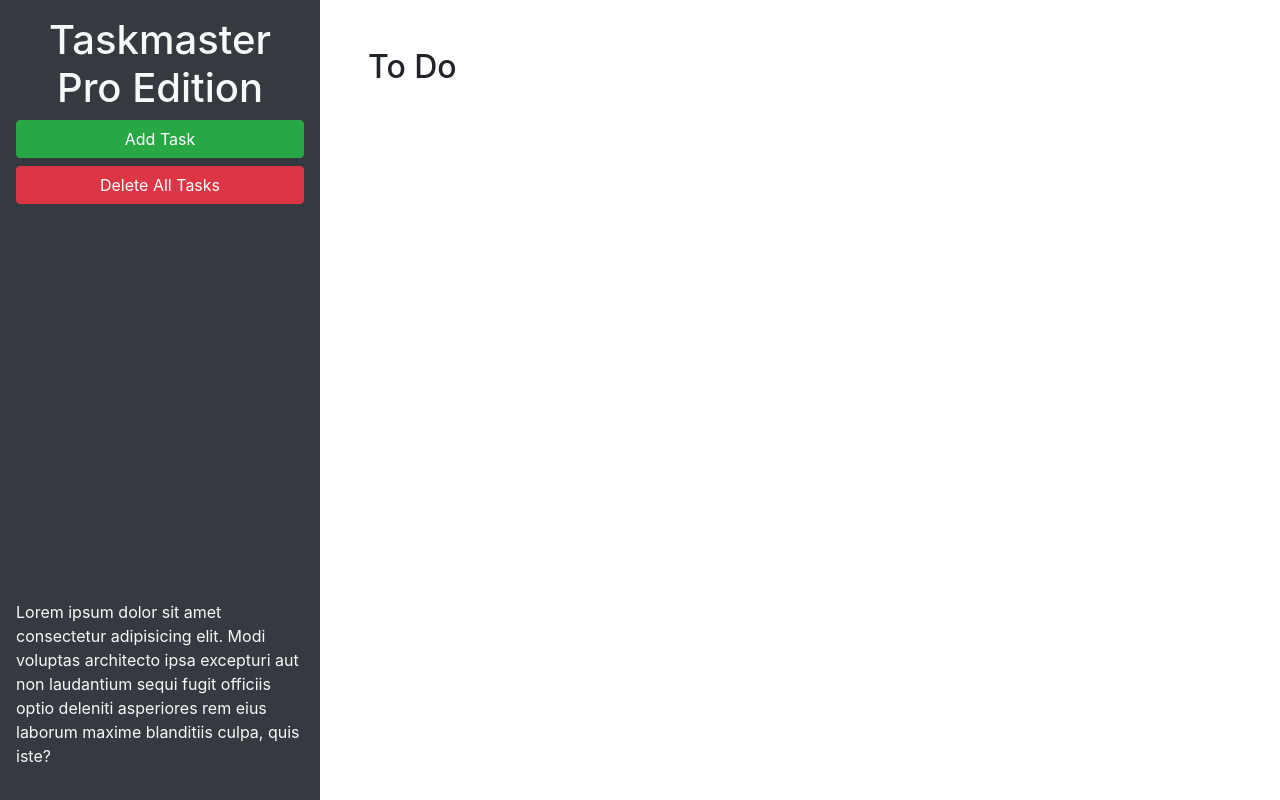
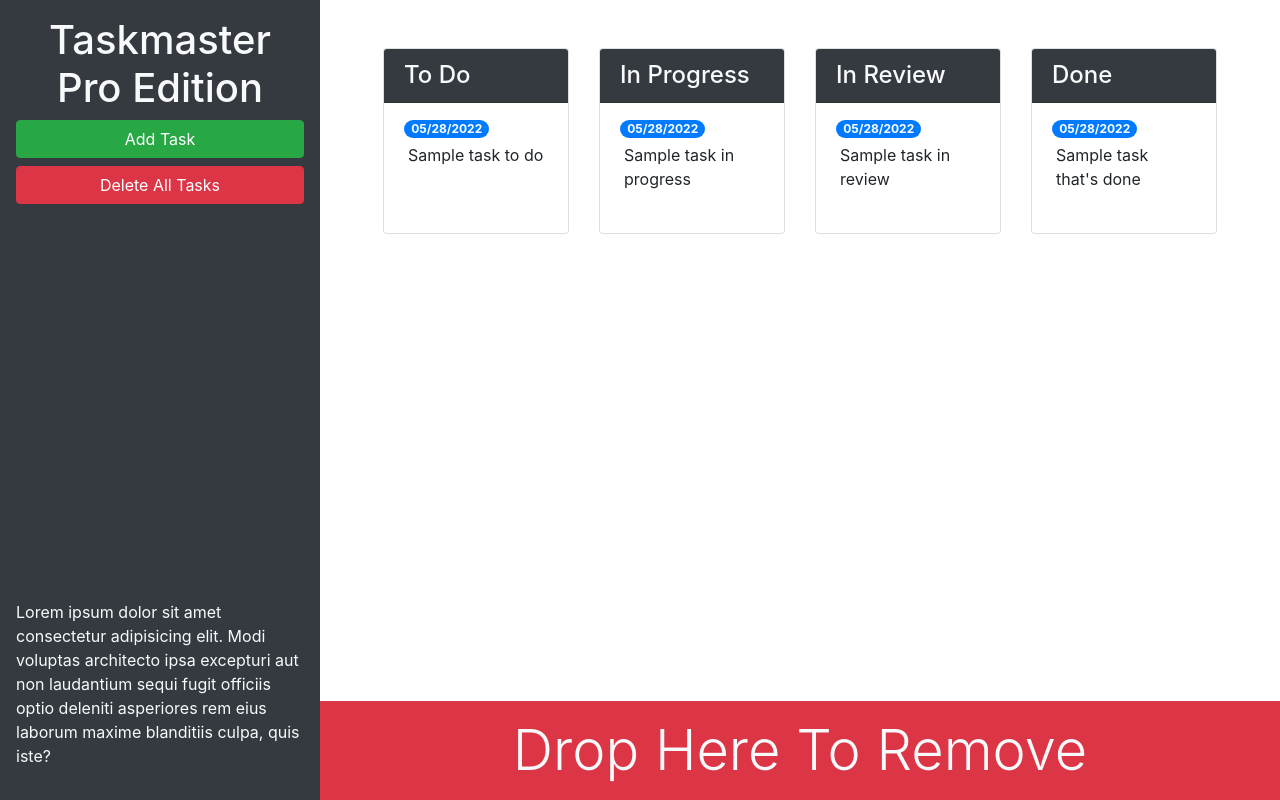
Before and after one commit to Alexnj1/taskmaster-pro, a plain HTML site: page index.html in a window 1280 px wide. Drawn offline with nearby package versions, Linux system fonts and the light colour scheme.

Commit message:
added bootstrap components and styles

```diff
--- a/index.html
+++ b/index.html
@@ -13,21 +13,79 @@
 <body>
 
   <div class="row min-vh-100 no-gutters">
-    <header class="col-12 col-lg-3 bg-dark text-light d-flex flex-column p-4 p-lg-3">
+    <header class="col-12 col-lg-3 bg-dark text-light d-flex flex-column p-4 p-lg-3 sticky-top">
       <h1 class="text-center">Taskmaster Pro Edition</h1>
       <button id="create-task" class="btn btn-block btn-success" data-toggle="modal" data-target="#task-form-modal">Add
         Task</button>
       <button id="remove-tasks" class="btn btn-block btn-danger">Delete All Tasks</button>
-      <p class="mt-auto">Lorem ipsum dolor sit amet consectetur adipisicing elit. Modi voluptas architecto ipsa
+      <p class="mt-auto d-none d-lg-block">Lorem ipsum dolor sit amet consectetur adipisicing elit. Modi voluptas architecto ipsa
         excepturi aut non
         laudantium sequi fugit officiis optio deleniti asperiores rem eius laborum maxime blanditiis culpa, quis iste?
       </p>
     </header>
-    <main class="col-12 col-lg-9">
-      <div class="m-5">
-        <h2>To Do</h2>
-        <ul id="list-toDo" class="list-group"> </ul>
+    <main class="col-12 col-lg-9 d-flex flex-column">
+      <!-- to do start -->
+      <div class="m-5 row justify-content-around">
+        <div class="col-12 col-md-6 col-xl-3 mb-3">
+          <div class="card">
+            <h4 class="card-header bg-dark text-light">To Do</h4>
+            <ul id="list-toDo" class="list-group list-group-flush">
+              <li class="list-group-item">
+                <span class="badge badge-primary badge-pill">05/28/2022</span>
+                <p class="m-1">Sample task to do</p>
+              </li>
+            </ul>
+          </div>
+        </div>
+        <!-- to do end -->
+
+        <!-- in progress start -->
+        <div class="col-12 col-md-6 col-xl-3 mb-3">
+          <div class="card">
+            <h4 class="card-header bg-dark text-light">In Progress</h4>
+            <ul id="list-inProgress" class="list-group list-group-flush">
+              <li class="list-group-item">
+                <span class="badge badge-primary badge-pill">05/28/2022</span>
+                <p class="m-1">Sample task in progress</p>
+              </li>
+            </ul>
+          </div>
+        </div>
+        <!-- in progress end -->
+        <!-- in review start -->
+        <div class="col-12 col-md-6 col-xl-3 mb-3">
+          <div class="card">
+            <h4 class="card-header bg-dark text-light">In Review</h4>
+            <ul id="list-inReview" class="list-group list-group-flush">
+              <li class="list-group-item">
+                <span class="badge badge-primary badge-pill">05/28/2022</span>
+                <p class="m-1">Sample task in review</p>
+              </li>
+            </ul>
+          </div>
+        </div>
+        <!-- in review end -->
+        <!-- done start -->
+        <div class="col-12 col-md-6 col-xl-3 mb-3">
+          <div class="card">
+            <h4 class="card-header bg-dark text-light">Done</h4>
+            <ul id="list-done" class="list-group list-group-flush">
+              <li class="list-group-item">
+                <span class="badge badge-primary badge-pill">05/28/2022</span>
+                <p class="m-1">Sample task that's done</p>
+              </li>
+            </ul>
+          </div>
+        </div>
+        <!-- done end -->
       </div>
+
+      <div id="trash" class="mt-auto">
+        <div class="w-100 bg-danger p-3 text-center text-light display-4">
+          Drop Here To Remove
+        </div>
+      </div>
+
     </main>
   </div>
 
@@ -46,11 +104,11 @@
           <form>
             <div class="form-group">
               <label for="modalTaskDescription">Task description</label>
-              <textarea id="modalTaskDescription" rows="3"></textarea>
+              <textarea id="modalTaskDescription" rows="3" class="form-control"></textarea>
             </div>
             <div class="form-group">
               <label for="modalDueDate">Due date</label>
-              <input type="text" id="modalDueDate" placeholder="mm/dd/yyyy" autocomplete="off" />
+              <input type="text" class= "form-control" id="modalDueDate" placeholder="mm/dd/yyyy" autocomplete="off" />
             </div>
           </form>
         </div>
```
